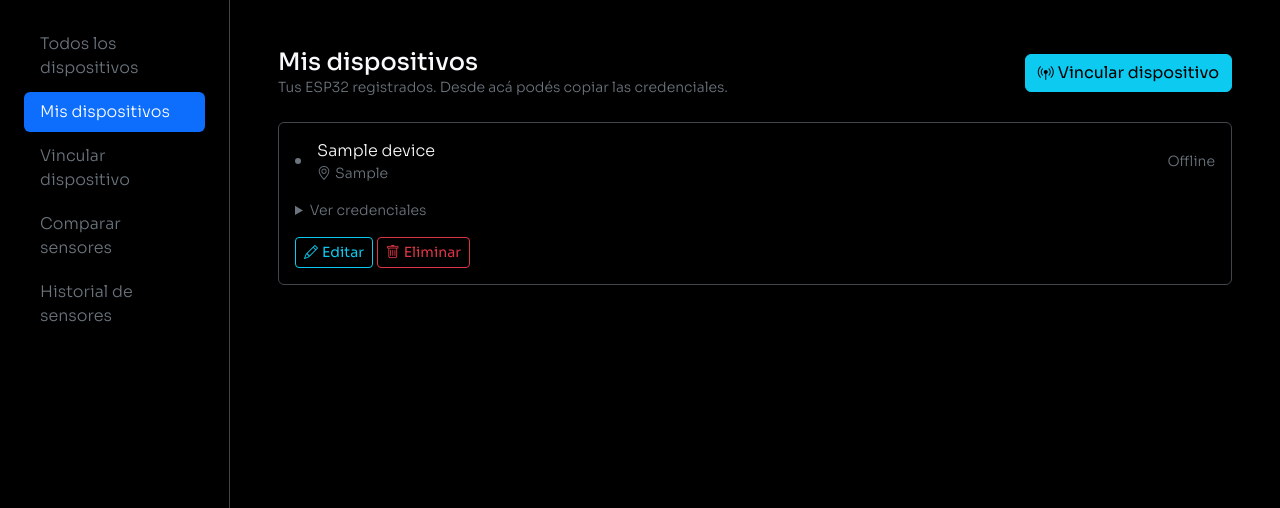
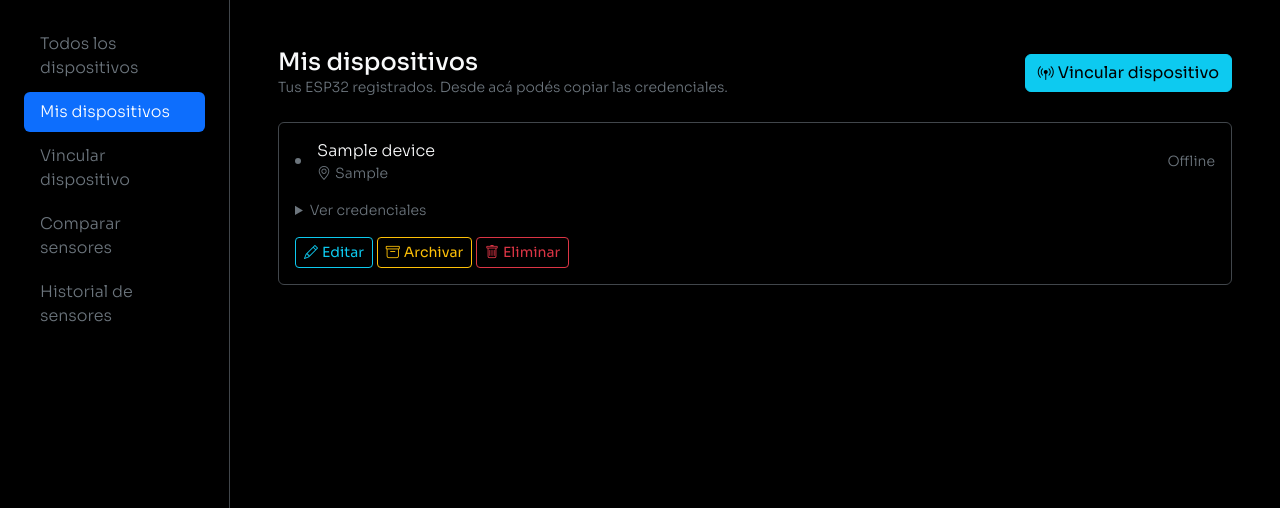
Before and after one commit to delpianocp/esp32-tester, a Django app: page /mios/ in a window 1280 px wide. Shown: the part 63-571 px from the top of the page. Run offline with Django 5.2, Linux system fonts and the light colour scheme; a user stored in the database is signed in; tables that the repository leaves empty hold one stand-in row (values such as "Sample post").

Commit message:
fix archivar y comparar sesiones

```diff
--- a/devices/urls.py
+++ b/devices/urls.py
@@ -15,6 +15,7 @@ urlpatterns = [
     path("vincular/<int:solicitud_id>/", views.vincular_dispositivo, name="vincular"),
     path("vincular/<int:solicitud_id>/descartar/", views.descartar_solicitud, name="descartar_solicitud"),
     path("<uuid:pk>/editar/", views.device_edit, name="edit"),
+    path("<uuid:pk>/archivar/", views.archivar_lecturas, name="archivar"),
     path("<uuid:pk>/eliminar/", views.device_delete, name="delete"),
     path("<uuid:pk>/lecturas/pdf/", views.descargar_lecturas_pdf, name="lecturas_pdf"),
     path("<uuid:pk>/lecturas/eliminar/", views.eliminar_historial, name="eliminar_historial"),
--- a/devices/views.py
+++ b/devices/views.py
@@ -606,6 +606,25 @@ def device_create(request):
 def my_devices(request):
     devices = Device.objects.filter(owner=request.user)
     return render(request, "devices/my_devices.html", {"devices": devices})
+
+
+@login_required
+def archivar_lecturas(request, pk):
+    """
+    Copia las lecturas actuales de un dispositivo al historial
+    (HistorialSensor) sin borrarlo ni interrumpir la medición.
+    Útil para "guardar un corte" del historial antes de cambiar
+    de tarea, sin tener que desvincular el sensor.
+    """
+    device = get_object_or_404(Device, pk=pk, owner=request.user)
+    if request.method == "POST":
+        cantidad = archivar_lecturas_de_device(device)
+        messages.success(
+            request,
+            f"Se archivaron {cantidad} lecturas de '{device.nombre}' en el historial. "
+            "El sensor sigue midiendo normalmente."
+        )
+    return redirect("devices:my_devices")
 
 
 @login_required
--- a/templates/devices/my_devices.html
+++ b/templates/devices/my_devices.html
@@ -49,6 +49,13 @@
     <a href="{% url 'devices:edit' device.pk %}" class="btn btn-sm btn-outline-info mt-3">
         <i class="bi bi-pencil me-1"></i>Editar
     </a>
+    <form method="post" action="{% url 'devices:archivar' device.pk %}" class="d-inline mb-0"
+          onsubmit="return confirm('¿Archivar las lecturas actuales de \'{{ device.nombre }}\' en el historial? El sensor sigue midiendo normalmente.');">
+        {% csrf_token %}
+        <button type="submit" class="btn btn-sm btn-outline-warning mt-3">
+            <i class="bi bi-archive me-1"></i>Archivar
+        </button>
+    </form>
     <a href="{% url 'devices:delete' device.pk %}" class="btn btn-sm btn-outline-danger mt-3">
         <i class="bi bi-trash me-1"></i>Eliminar
     </a>
```
